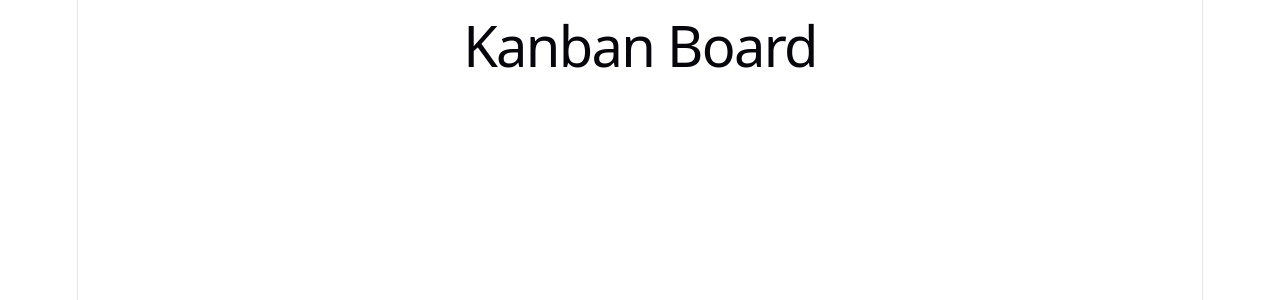
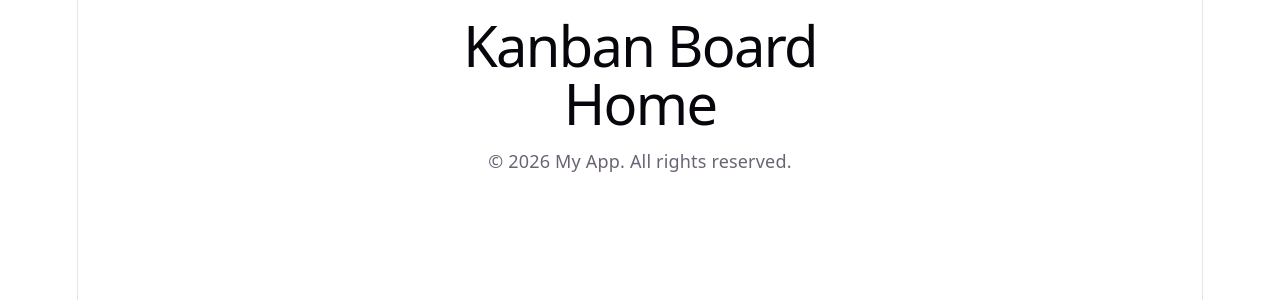
Before and after one commit to Codeveloperx/Kanban_Board, a React (Vite) app: page / in a window 1280 px wide. Shown: the top 300 px of the page. Built offline with nearby package versions, Linux system fonts and the light colour scheme.

Commit message:
feat(routing): add public routes and private routes

```diff
--- a/src/app/App.tsx
+++ /dev/null
@@ -1,9 +0,0 @@
-function App() {
-  return (
-    <>
-      <h1>Kanban Board</h1>
-    </>
-  );
-}
-
-export default App;
--- /dev/null
+++ b/src/app/providers/AppProvider.tsx
@@ -0,0 +1,5 @@
+import { AppRouter } from '@/app/router/AppRouter';
+
+export const AppProviders = () => {
+  return <AppRouter />;
+};
--- /dev/null
+++ b/src/app/router/AppRouter.tsx
@@ -0,0 +1,7 @@
+import { RouterProvider, createBrowserRouter } from 'react-router';
+
+import { routes } from './routes';
+
+const router = createBrowserRouter(routes);
+
+export const AppRouter = () => <RouterProvider router={router} />;
--- /dev/null
+++ b/src/app/router/private.routes.tsx
@@ -0,0 +1,17 @@
+import { BoardsPage } from '@/pages/BoardsPage';
+import { RoutePaths } from './RoutePaths';
+import MainLayout from '../layouts/MainLayout';
+
+import type { RouteObject } from 'react-router';
+
+export const privateRoutes: RouteObject[] = [
+  {
+    element: <MainLayout />,
+    children: [
+      {
+        path: RoutePaths.BOARDS,
+        element: <BoardsPage />,
+      },
+    ],
+  },
+];
--- /dev/null
+++ b/src/app/router/public.routes.tsx
@@ -0,0 +1,22 @@
+import { HomePage } from '@/pages/HomePage';
+import { NotFoundPage } from '@/pages/NotFoundPage';
+import { RoutePaths } from './RoutePaths';
+import MainLayout from '../layouts/MainLayout';
+
+import type { RouteObject } from 'react-router';
+
+export const publicRoutes: RouteObject[] = [
+  {
+    element: <MainLayout />,
+    children: [
+      {
+        path: RoutePaths.HOME,
+        element: <HomePage />,
+      },
+    ],
+  },
+  {
+    path: '*',
+    element: <NotFoundPage />,
+  },
+];
--- /dev/null
+++ b/src/app/router/routes.tsx
@@ -0,0 +1,6 @@
+import { privateRoutes } from './private.routes';
+import { publicRoutes } from './public.routes';
+
+import type { RouteObject } from 'react-router';
+
+export const routes: RouteObject[] = [...publicRoutes, ...privateRoutes];
--- a/src/main.tsx
+++ b/src/main.tsx
@@ -1,10 +1,11 @@
+import { AppProviders } from './app/providers/AppProvider';
+import { createRoot } from 'react-dom/client';
 import { StrictMode } from 'react';
-import { createRoot } from 'react-dom/client';
+
 import './index.css';
-import App from './app/App';
 
 createRoot(document.getElementById('root')!).render(
   <StrictMode>
-    <App />
+    <AppProviders />
   </StrictMode>,
 );
```
